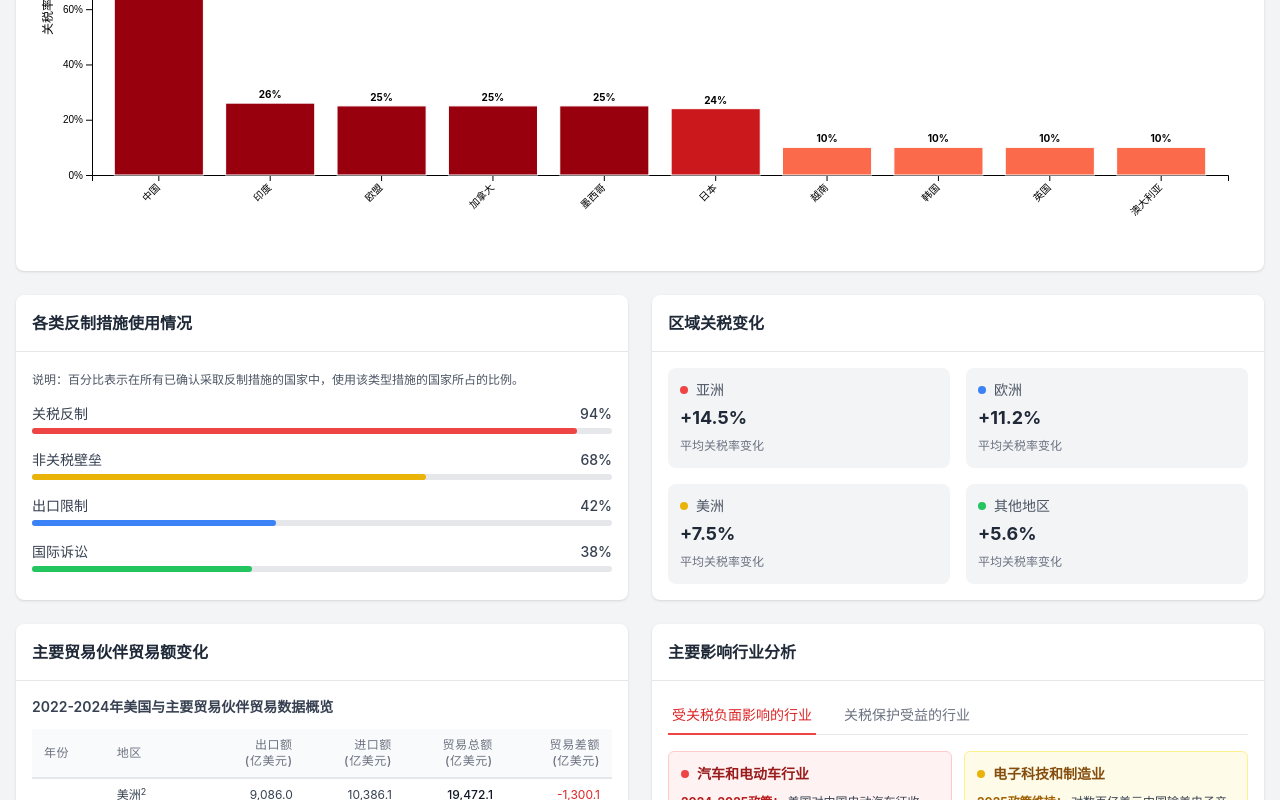
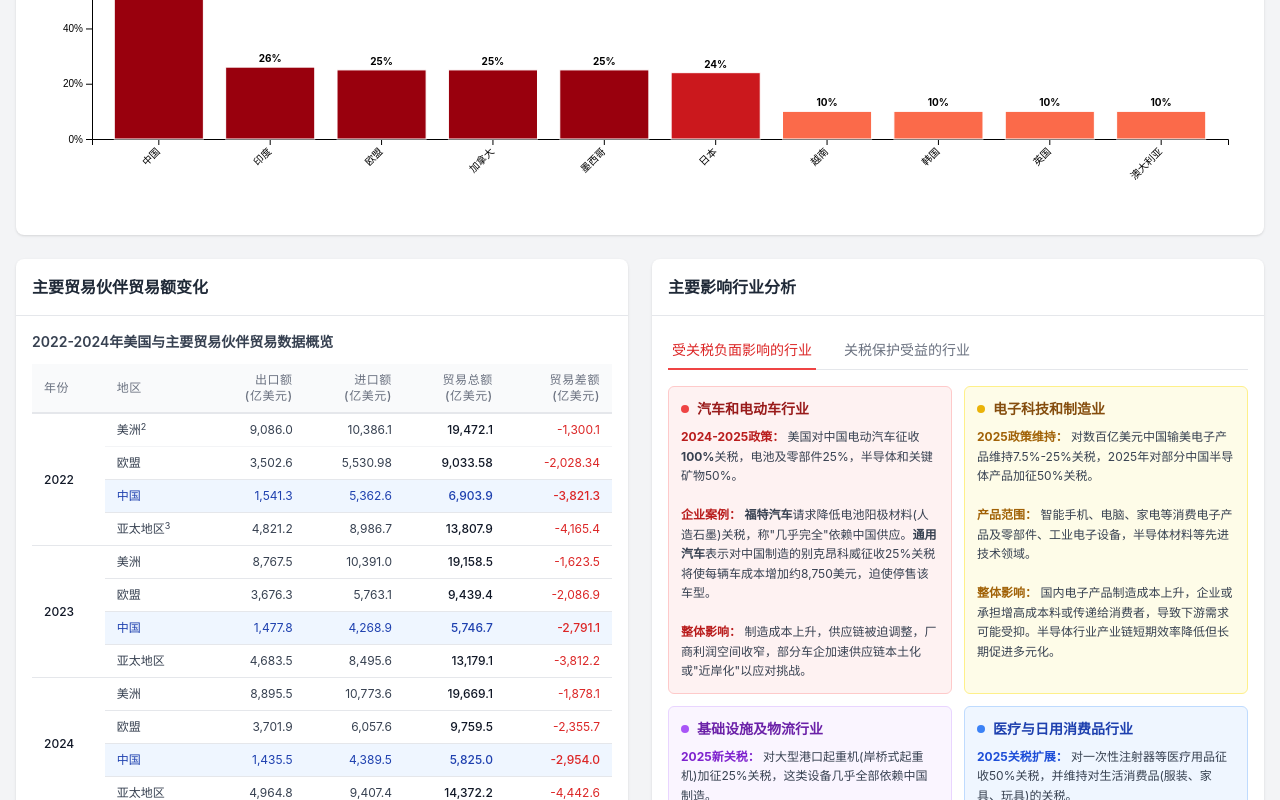
Before and after one commit to SeanFeng91/worldtariff, a plain HTML site: page index.html in a window 1280 px wide. Shown: the part 1774-2574 px from the top of the page. Drawn offline with nearby package versions, Linux system fonts and the light colour scheme.

Commit message:
修改页面板块

```diff
--- a/data/tariff_data.json
+++ b/data/tariff_data.json
@@ -188,7 +188,7 @@
       "date": "2025-04-11",
       "title": "中国对美关税提升至125%",
       "description": "中国宣布将对所有原产于美国的进口商品关税提高至125%，并表示将不再以对等提高关税的方式回应美国的关税升级。",
-      "details": "作为对美国最新关税措施的回应，此关税将于4月12日生效。中国警告说，美国的单边霸凌和胁迫行为严重违反国际贸易规则，并可能使美国成为世界经济史上的笑话。"
+      "details": "此关税将于4月12日生效。"
     }
   ],
   "countries": [
--- a/index.html
+++ b/index.html
@@ -312,106 +312,7 @@
       </div>
     </aside>
 
-    <!-- Analysis Trend Cards -->
-    <div class="grid grid-cols-1 md:grid-cols-2 gap-6 mb-6">
-      <!-- Countermeasure Usage Card -->
-      <div class="bg-white shadow rounded-lg">
-        <div class="p-4 border-b border-gray-200">
-          <h6 class="text-base font-semibold text-gray-800">各类反制措施使用情况</h6>
-        </div>
-        <div class="p-4">
-          <p class="text-xs text-gray-600 mt-1 mb-4">说明：百分比表示在所有已确认采取反制措施的国家中，使用该类型措施的国家所占的比例。</p>
-          <div class="space-y-4">
-             <!-- Trend Item: Counter Tariffs -->
-             <div>
-                <div class="flex justify-between mb-1">
-                   <span class="text-sm font-medium text-gray-700">关税反制</span>
-                   <span class="text-sm font-medium text-gray-700 trend-value" data-trend="counterTariffs">--%</span>
-                </div>
-                <div class="w-full bg-gray-200 rounded-full h-1.5">
-                    <div class="bg-red-500 h-1.5 rounded-full trend-bar" data-trend="counterTariffs" style="width: 0%"></div>
-                </div>
-             </div>
-             <!-- Trend Item: Non-Tariff Barriers -->
-              <div>
-                <div class="flex justify-between mb-1">
-                   <span class="text-sm font-medium text-gray-700">非关税壁垒</span>
-                   <span class="text-sm font-medium text-gray-700 trend-value" data-trend="nonTariffBarriers">--%</span>
-                </div>
-                <div class="w-full bg-gray-200 rounded-full h-1.5">
-                    <div class="bg-yellow-500 h-1.5 rounded-full trend-bar" data-trend="nonTariffBarriers" style="width: 0%"></div>
-                </div>
-             </div>
-             <!-- Trend Item: Export Restrictions -->
-              <div>
-                <div class="flex justify-between mb-1">
-                   <span class="text-sm font-medium text-gray-700">出口限制</span>
-                   <span class="text-sm font-medium text-gray-700 trend-value" data-trend="exportRestrictions">--%</span>
-                </div>
-                <div class="w-full bg-gray-200 rounded-full h-1.5">
-                    <div class="bg-blue-500 h-1.5 rounded-full trend-bar" data-trend="exportRestrictions" style="width: 0%"></div>
-                </div>
-             </div>
-             <!-- Trend Item: International Litigation -->
-             <div>
-                <div class="flex justify-between mb-1">
-                   <span class="text-sm font-medium text-gray-700">国际诉讼</span>
-                   <span class="text-sm font-medium text-gray-700 trend-value" data-trend="internationalLitigation">--%</span>
-                </div>
-                <div class="w-full bg-gray-200 rounded-full h-1.5">
-                    <div class="bg-green-500 h-1.5 rounded-full trend-bar" data-trend="internationalLitigation" style="width: 0%"></div>
-          </div>
-            </div>
-          </div>
-        </div>
-      </div>
-      <!-- Regional Changes Card -->
-      <div class="bg-white shadow rounded-lg">
-        <div class="p-4 border-b border-gray-200">
-           <h6 class="text-base font-semibold text-gray-800">区域关税变化</h6>
-        </div>
-        <div class="p-4">
-           <div class="grid grid-cols-2 gap-4">
-             <!-- Region: Asia -->
-             <div class="p-3 rounded-lg bg-gray-100">
-                <div class="flex items-center mb-1">
-                    <span class="w-2 h-2 rounded-full bg-red-500 mr-2"></span>
-                    <h6 class="text-sm font-medium text-gray-600">亚洲</h6>
-                </div>
-                <h5 class="text-lg font-bold text-gray-800 region-value" data-region="asia">+--%</h5>
-                <small class="text-xs text-gray-500">平均关税率变化</small>
-            </div>
-            <!-- Region: Europe -->
-            <div class="p-3 rounded-lg bg-gray-100">
-                <div class="flex items-center mb-1">
-                    <span class="w-2 h-2 rounded-full bg-blue-500 mr-2"></span>
-                    <h6 class="text-sm font-medium text-gray-600">欧洲</h6>
-                </div>
-                <h5 class="text-lg font-bold text-gray-800 region-value" data-region="europe">+--%</h5>
-                <small class="text-xs text-gray-500">平均关税率变化</small>
-            </div>
-            <!-- Region: Americas -->
-            <div class="p-3 rounded-lg bg-gray-100">
-                <div class="flex items-center mb-1">
-                    <span class="w-2 h-2 rounded-full bg-yellow-500 mr-2"></span>
-                    <h6 class="text-sm font-medium text-gray-600">美洲</h6>
-                </div>
-                <h5 class="text-lg font-bold text-gray-800 region-value" data-region="americas">+--%</h5>
-                <small class="text-xs text-gray-500">平均关税率变化</small>
-            </div>
-            <!-- Region: Others -->
-            <div class="p-3 rounded-lg bg-gray-100">
-                <div class="flex items-center mb-1">
-                    <span class="w-2 h-2 rounded-full bg-green-500 mr-2"></span>
-                    <h6 class="text-sm font-medium text-gray-600">其他地区</h6>
-          </div>
-                <h5 class="text-lg font-bold text-gray-800 region-value" data-region="others">+--%</h5>
-                <small class="text-xs text-gray-500">平均关税率变化</small>
-            </div>
-          </div>
-        </div>
-      </div>
-    </div>
+
 
     <!-- New Section: Trade Volume and Sector Impact -->
     <div class="grid grid-cols-1 md:grid-cols-2 gap-6 mb-6">
```
Also changed, not shown: 1 other file.
